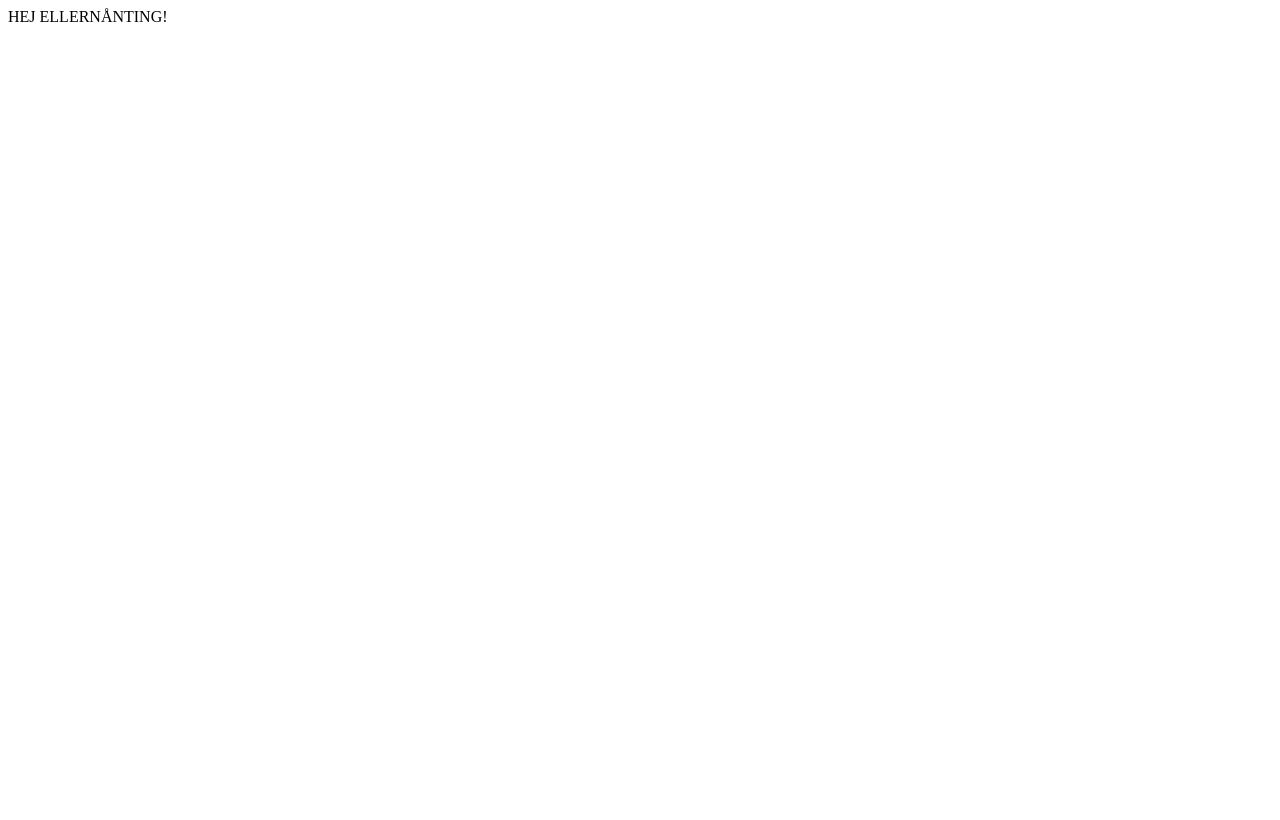
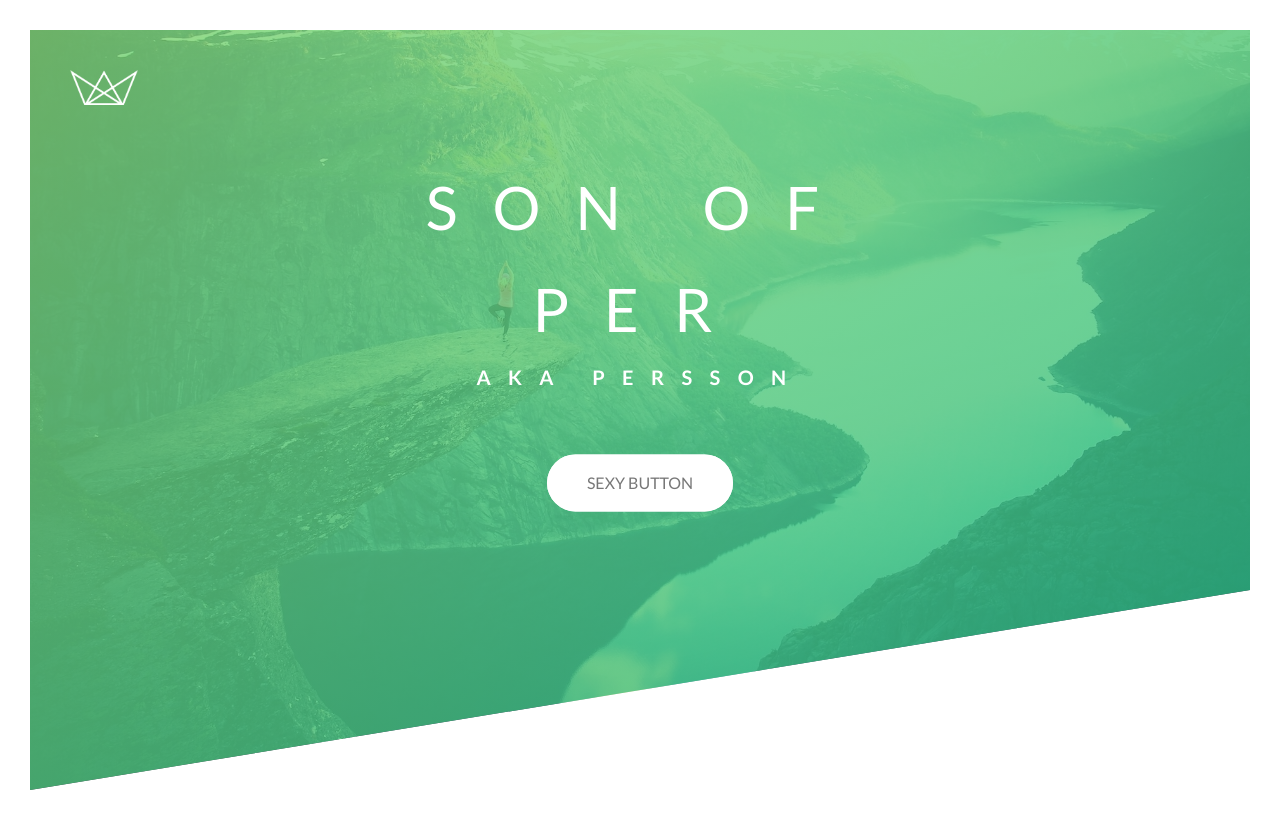
Before and after one commit to GroovyTurtle/sonofper, a website: page www/index.html in a window 1280 px wide. Drawn offline with Linux system fonts and the light colour scheme.

Commit message:
New page that holds the css styling and animation

```diff
--- a/package.json
+++ b/package.json
@@ -17,6 +17,8 @@
   },
   "homepage": "https://github.com/GroovyTurtle/sonofper#readme",
   "dependencies": {
-    "express": "^4.16.2"
+    "bootstrap-vue": "^1.3.0",
+    "express": "^4.16.2",
+    "vue": "^2.5.9"
   }
 }
--- a/www/index.html
+++ b/www/index.html
@@ -1 +1,33 @@
-HEJ ELLERNÅNTING!
+<!DOCTYPE html>
+<html lang="en">
+    <head>
+        <meta charset="UTF-8">
+        <meta name="viewport" content="width=device-width, initial-scale=1.0">
+
+        <link href="https://fonts.googleapis.com/css?family=Lato:100,300,400,700,900" rel="stylesheet">
+
+        <link rel="stylesheet" href="css/icon-font.css">
+        <link rel="stylesheet" href="css/style.css">
+        <link rel="shortcut icon" type="image/png" href="img/favicon.png">
+
+        <title>Son Of Per</title>
+    </head>
+    <body>
+        <header class="header">
+            <div class="logo-box">
+                <img src="img/logo-white.png" alt="White Logo" class="logo">
+            </div>
+
+            <div class="text-box">
+                <h1 class="heading-primary">
+                    <span class="heading-primary-main">Son Of Per</span>
+                    <span class="heading-primary-sub">aka Persson</span>
+                </h1>
+
+                <a href="#" class="btn btn-white btn-animated">
+                    Sexy button
+                </a>
+            </div>
+        </header>
+    </body>
+</html>
```
Also changed, not shown: 1 other file.
